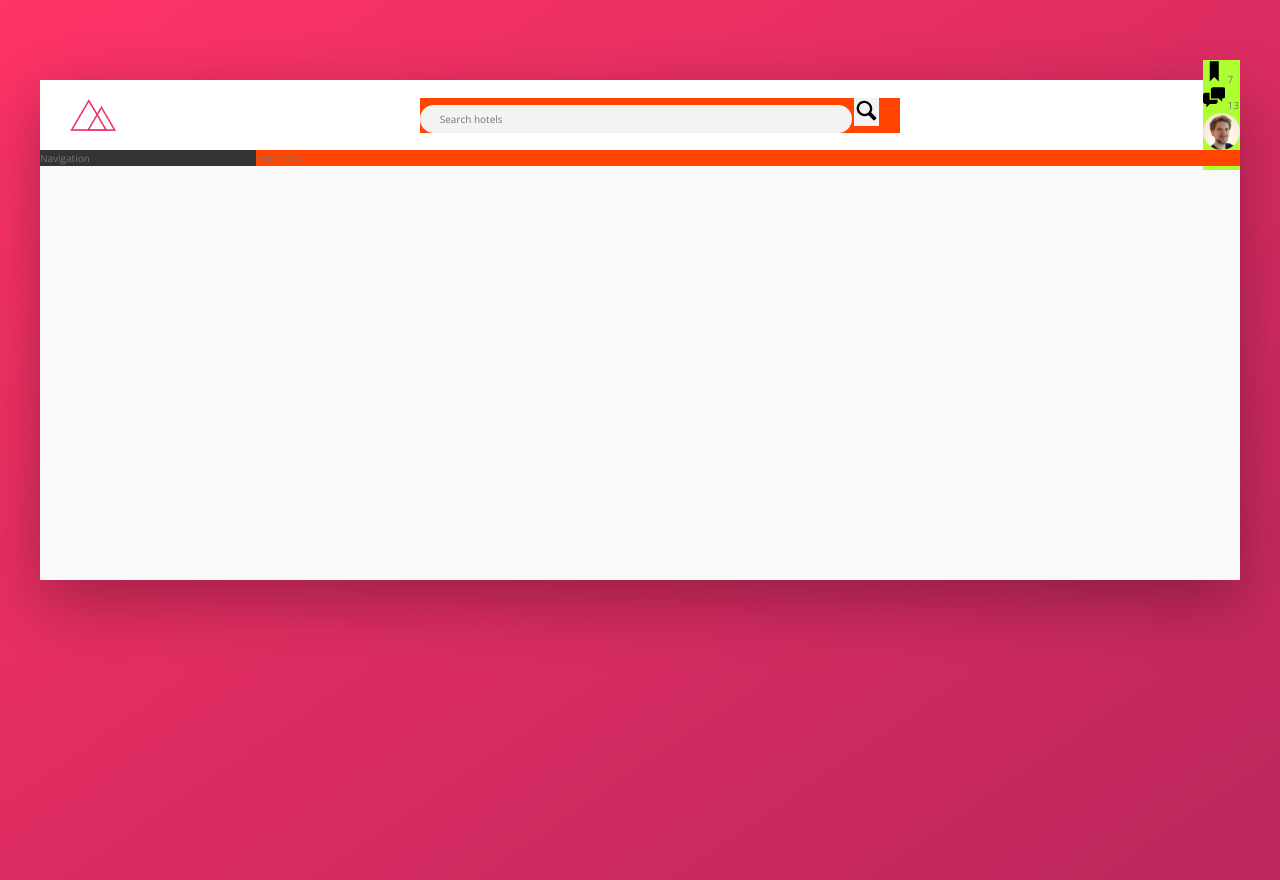
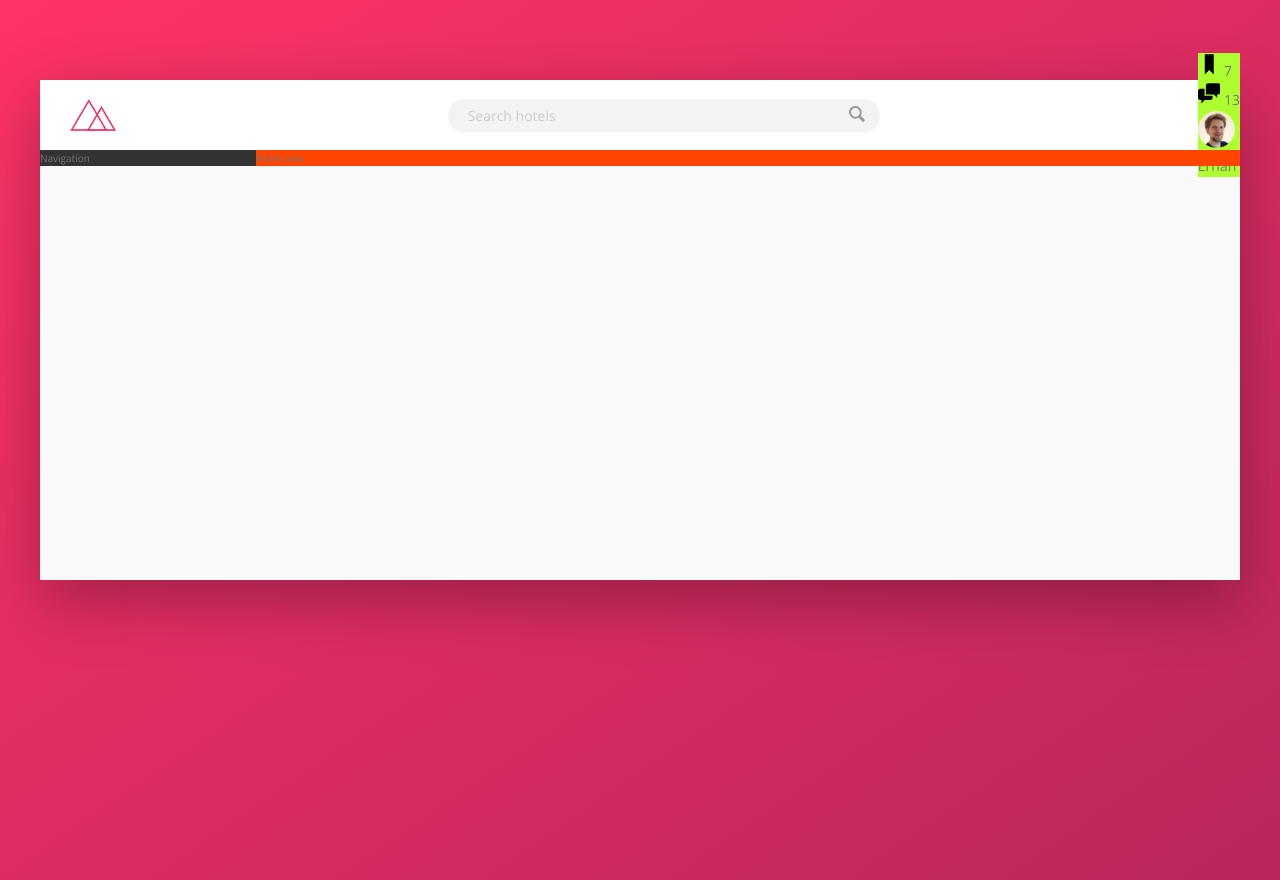
Before and after one commit to erhanertem/Website-Trillo, a website: page index.html in a window 1280 px wide. Drawn offline with nearby package versions, Linux system fonts and the light colour scheme.

Commit message:
Add CSS for the search box in the header section

```diff
--- a/sass/_components.scss
+++ b/sass/_components.scss
@@ -7,14 +7,20 @@
 
 // HEADER -SEARCH BAR
 .search {
-	background-color: orangered;
 	// occupy only 40% of the available space
 	flex: 0 0 40%;
+
+	// we make search form a flex container as well
+	display: flex;
+	align-items: center;
+	justify-content: center;
 
 	&__input {
 		//input element do not inherit automatically. Inherit needs to be utilized here
 		font-family: inherit;
-		font-size: inherit;
+		font-size: inherit; //1.4rem
+		//inherits from the nearest parent elements font-size. In this case, we have .header designated with 1.4rem font size otherwise it would go all the way up to inherit 1rem font size from the html element
+		font-weight: inherit;
 		color: inherit;
 		border: none;
 		background-color: var(--color-grey-light-2);
@@ -22,8 +28,11 @@
 		border-radius: 100rem;
 		width: 90%;
 
+		// dargs the search button inside the search input field
+		margin-right: -3.25rem;
+
 		// smooth transition animation
-		transition: all 0.3s;
+		transition: all 0.2s;
 
 		// when the search box is on focus
 		&:focus {
@@ -31,14 +40,34 @@
 			width: 100%;
 			background-color: var(--color-grey-light-3);
 		}
+
+		&::placeholder {
+			font-weight: 100;
+			color: var(--color-grey-light-4);
+		}
 	}
+
+	// when search box clicked it gets darker except the search button. In order to darken the search button as well, we  use sibling selector such as + (the first near sibling selector) or ~ (more generic distant sibling selector)
+	&__input:focus ~ &__button {
+		background-color: var(--color-grey-light-3);
+	}
+
 	&__button {
 		border: none;
 		background-color: var(--color-grey-light-2);
+
+		&:focus {
+			outline: none;
+		}
+		&:active {
+			transform: translate(2px);
+		}
 	}
+
 	&__icon {
-		height: 2.5rem;
-		width: 2.5rem;
+		height: 2rem;
+		width: 2rem;
+		fill: var(--color-grey-dark-3);
 	}
 }
 
--- a/sass/_layout.scss
+++ b/sass/_layout.scss
@@ -12,6 +12,7 @@
 
 // flex container
 .header {
+	font-size: 1.4rem;
 	height: 7rem;
 	background-color: var(--color-white);
 	border-bottom: var(--color-grey-light-2);
```
Also changed, not shown: sass/main.css, 1 other file.
